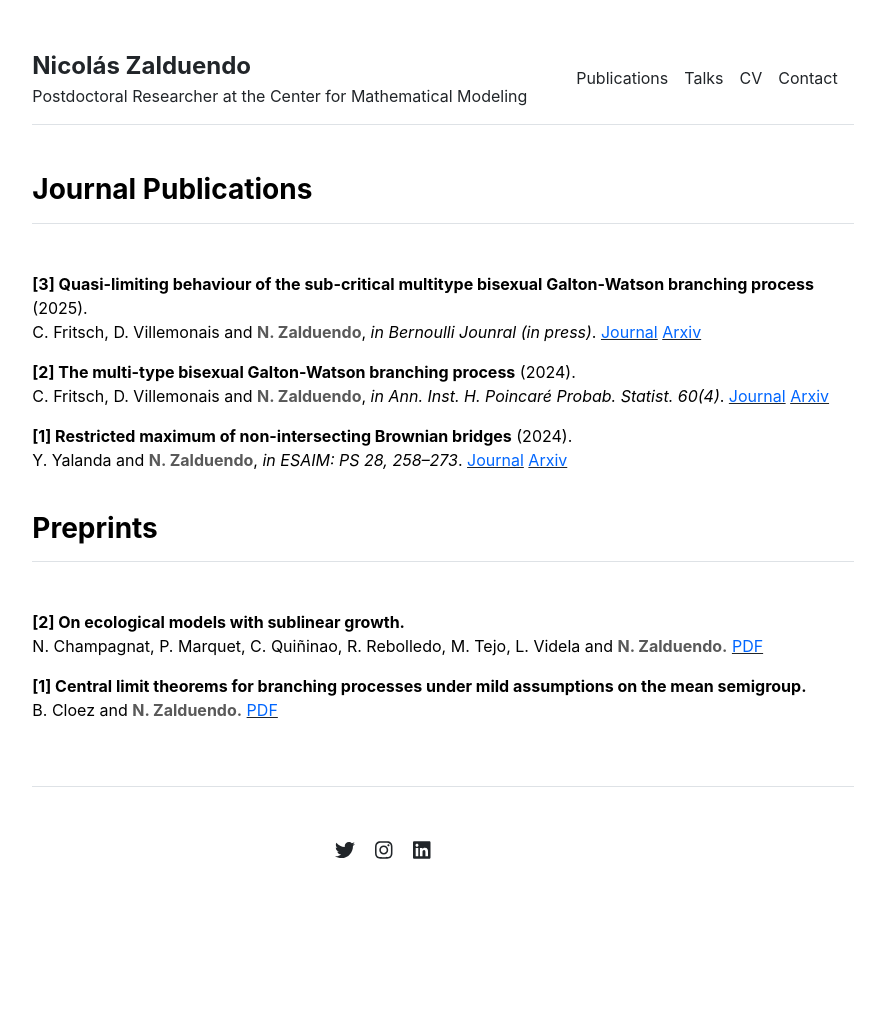
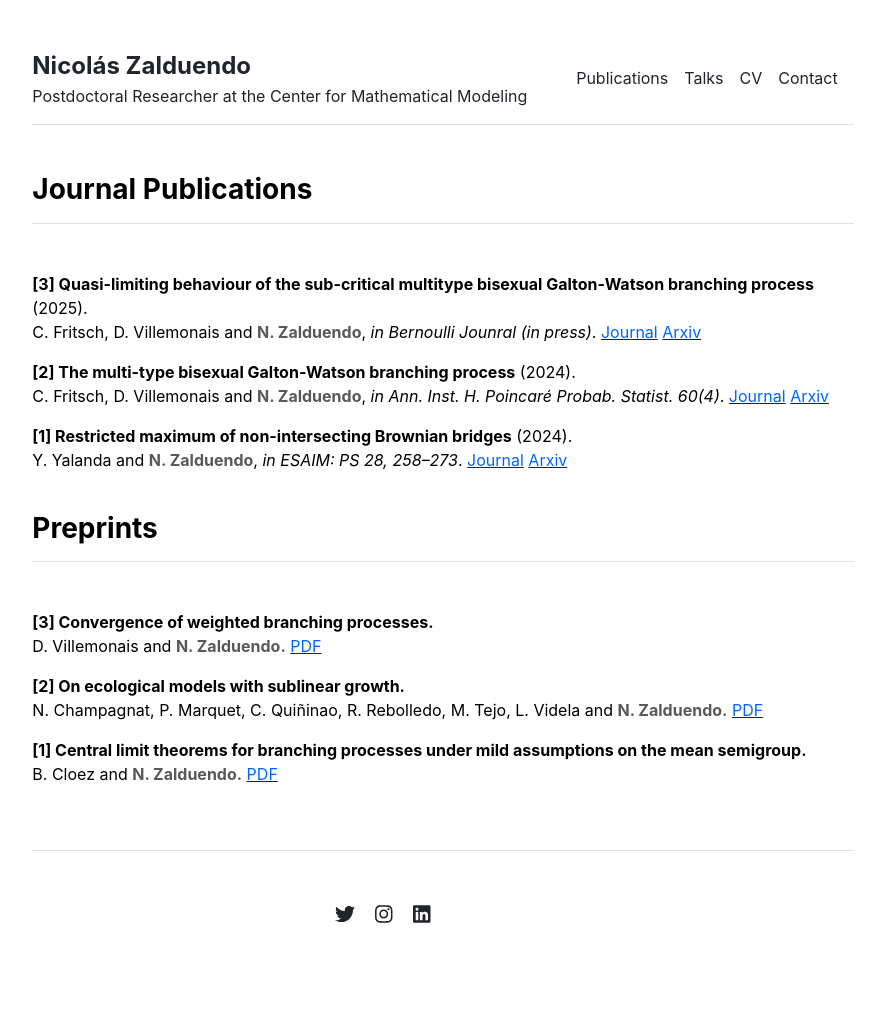
Before and after one commit to nzalduendo/nzalduendo.github.io, a Jekyll site: the page built from publications.md, in a window 1280 px wide. Shown: the whole page, without its empty margins (197-1082 px from the left). Built offline with Jekyll 4.4.1, drawn with Linux system fonts in a browser that asks for light colours; before the commit the page ends 961 px from its top, so only the background shows below that.

Commit message:
Update publications.yml
preprint weighted branching processes agregado

```diff
--- a/_data/publications.yml
+++ b/_data/publications.yml
@@ -9,5 +9,6 @@ journal:
 - {number: '[1]',name: 'Restricted maximum of non-intersecting Brownian bridges', year: '2024', journal: 'ESAIM: PS 28, 258–273', url: 'https://www.esaim-ps.org/articles/ps/abs/2024/01/ps230058/ps230058.html', arxiv: 'https://arxiv.org/pdf/2302.11432', contributors: 'Y. Yalanda'}
 
 preprint:
+- {number: '[3]', name: 'Convergence of weighted branching processes', url: 'https://arxiv.org/pdf/2512.07653', contributors: 'D. Villemonais'}
 - {number: '[2]', name: 'On ecological models with sublinear growth', url: 'https://inria.hal.science/hal-05156816v1/document', contributors: 'N. Champagnat, P. Marquet, C. Quiñinao, R. Rebolledo, M. Tejo, L. Videla'}
 - {number: '[1]', name: 'Central limit theorems for branching processes under mild assumptions on the mean semigroup', url: 'https://arxiv.org/pdf/2501.18430', contributors: 'B. Cloez'}
```
